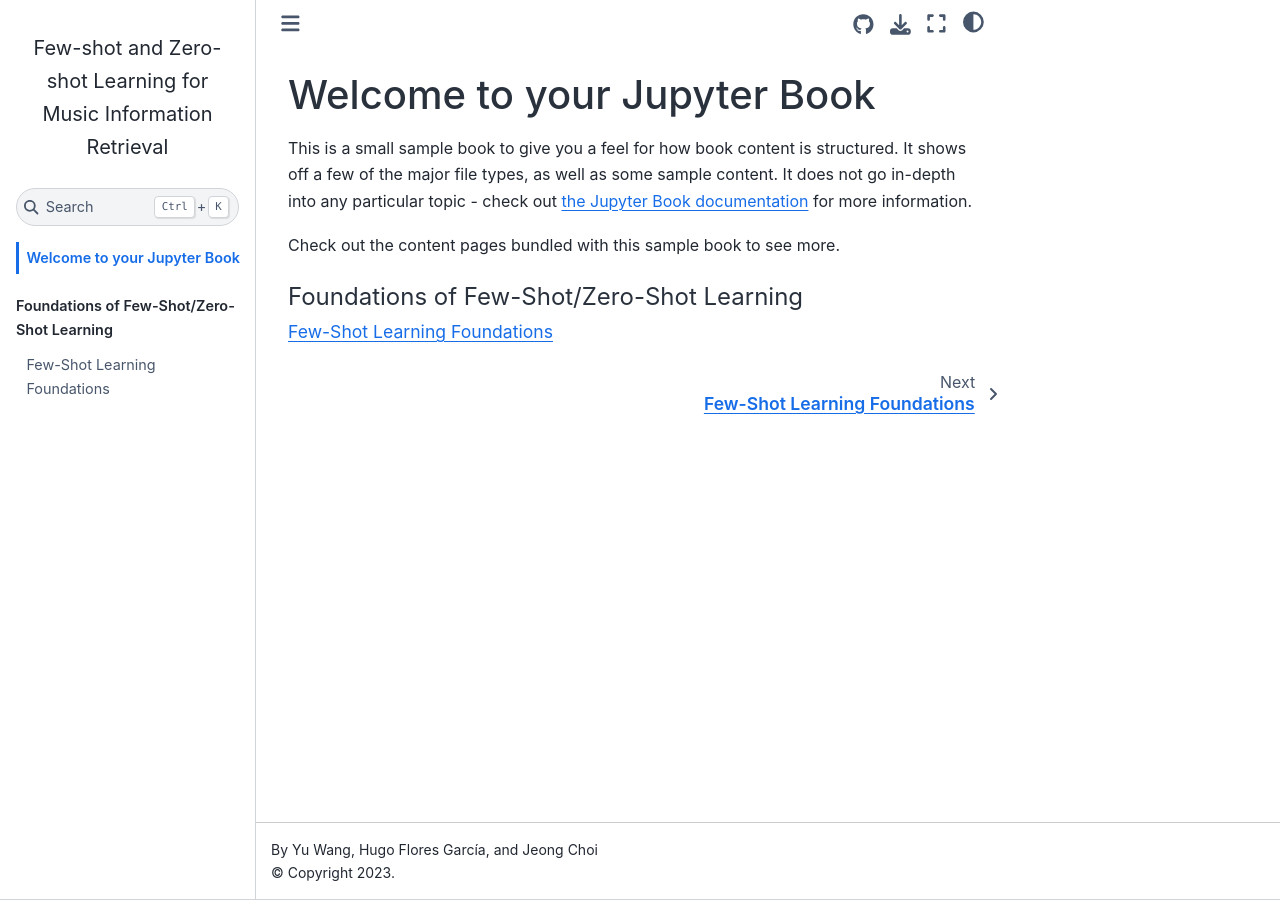
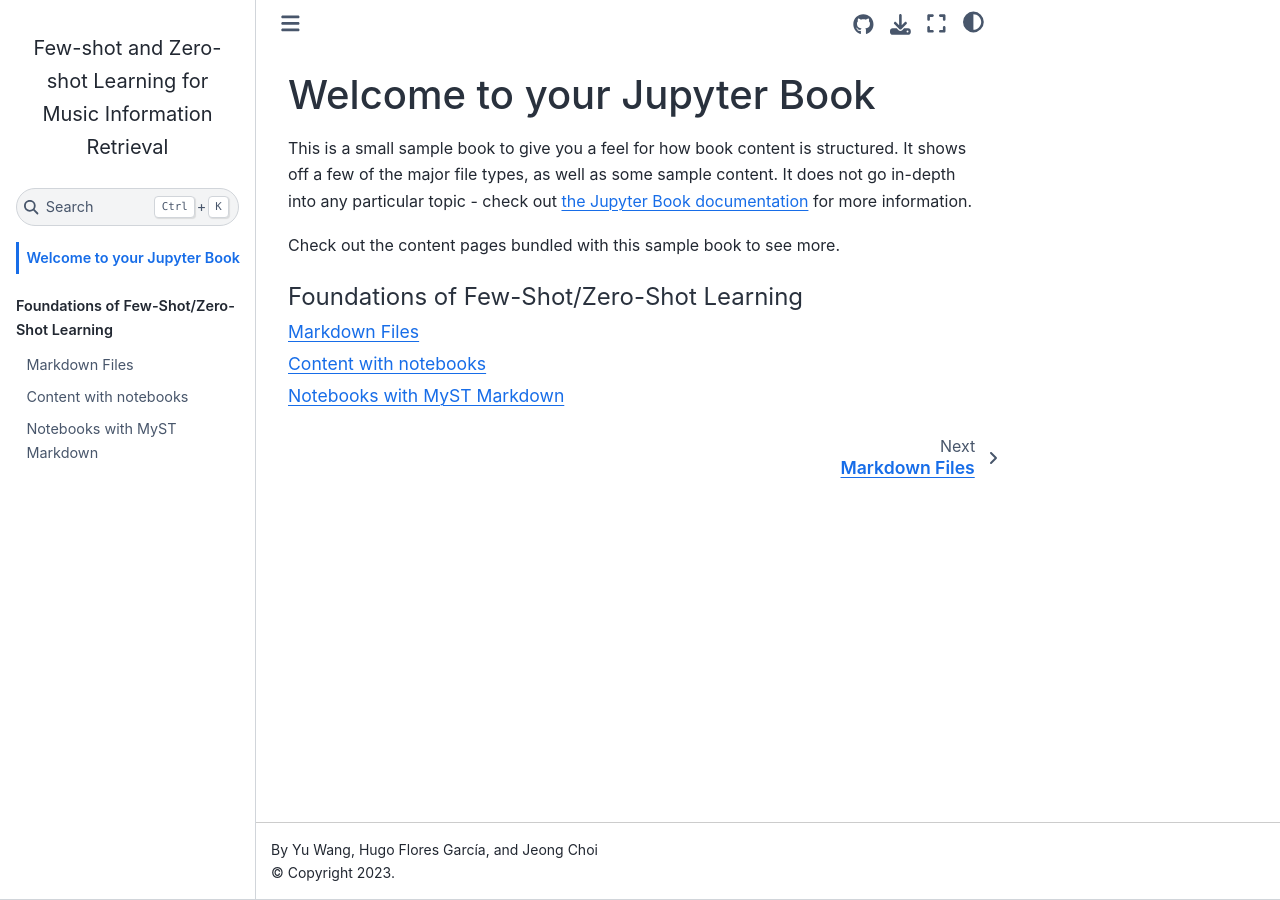
Before and after one commit to music-fsl-zsl/tutorial, a Jupyter Book: the page built from book/intro.md, in a window 1280 px wide. Built offline with Jupyter Book 1.0.4 settings and Sphinx 7.4.7 and the Sphinx Book theme 1.1.4, drawn with Linux system fonts in a browser that asks for light colours; some of the changed lines change nothing that is shown.

Commit message:
Revert "FSL Foundations Chapter"

````diff
--- a/book/_toc.yml
+++ b/book/_toc.yml
@@ -3,4 +3,6 @@
 options:
   caption: Foundations of Few-Shot/Zero-Shot Learning
 chapters:
-- file: foundations/foundations
+- file: foundations/markdown
+- file: foundations/notebooks
+- file: foundations/markdown-notebooks
--- a/book/foundations/foundations.md
+++ /dev/null
@@ -1,73 +0,0 @@
-# Few-Shot Learning Foundations
-
-It should come with no surprise that, like any other machine learning problem, data is at the core of few-shot learning problems. This chapter looks at the foundations of few-shot learning -- namely how we think about (and structure) our data, when trying to learn new things with very little data for novel, unseen classes.
-
-When solving traditional classification problems, we typically consider a closed set of classes. That is, we expect to see the same set of classes during inference as we did during training. Few-shot learning breaks that assumption, and instead expects that the classification model will encounter novel classes during inference, with one caveat: that there are a **few labeled examples** for each novel class at inference time.
-
-## Let's define the problem!
-
-Consider that we would like to classify between $C$ classes, and we have exactly $K$ labeled examples that for each of those classes.
-We say that few-shot models are trained to solve a $C$-way, $K$-Shot classification task.
-
-
-```{figure} ../assets/foundations/support-query.png
----
-name: support-query
----
-A few-shot learning problem splits data into two separate sets: the support set (the few labeled examples of novel data) and the query set (the data we want to label).
-```
-
-
-Few shot learning tasks divide the few labeled data we have and the many unlabeled data we would like to to label into two separate subsets: the **support set** and the **query set**.
-
-The small set of labeled examples we are given at inference time is the **support set**. The support set is small in size and contains a few ($K$) examples for each of the classes we would like to consider.
-
-Formally, we define the support set as a set of labeled training pairs $S = \{(x_1, y_1,), (x_2, y_2), ..., (x_N, y_N)\}$, where:
-
-- $x_i \in \mathbb{R}^D$ is a $D$-dimensional input vector.
-- $y_i \in \{1,...,C\}$ is the class label that corresponds to $x_i$.
-- $S_c$ refers to the set of examples with label $c$.
-- $N$ is the size of the support set, where $N = C \times K$.
-
-On the other hand, the query set contains all of the examples we would like to label, typically denoted as $Q$.
-
-### The goal
-
-The goal of few-shot learning algorithms is to learn a classification model $f_\theta$ that is able to generalize to $C$ previously unseen classes at inference time, with just a few examples  $K$ for each previously unseen class.
-
-## Meta Learning -- Learning to Learn
-
-In order for a classifier to be able to learn a novel class with only a few labeled examples, we can employ a technique known as **meta learning**, or learning to learn.
-
-```{note}
-Even though our goal in few shot learning is to be able to learn novel classes with very few labeled examples, we *still* require a sizable training dataset with thousands of examples. The idea is that we can *learn how to learn new classes* from this large training set, and then apply that knowledge to learn novel classes with very few labeled examples.
-```
-
-### Episodic Training
-
-In meta learning, we take our training dataset (as well as our evaluation dataset), and sample *episodes* from it. An episode is like a simulation of a few-shot learning scenario, typically with $C$ classes and $K$ labeled examples for each class -- similar to what we expect the model to be able to infer at inference time. Training a deep model by sampling few-shot learning episodes from a large training dataset is known as **episodic training**.
-% TODO: add citations here
-
-
-```{note}
-During episodic training, our model will see a completely new $K$-shot, $C$-way classification task at each step. To build a single episode, we must sample a completely new support set and query set during each training step.
-Practically, this means that, for each episode, we have to choose a subset of $C$ classes from our training dataset, and then sample $K$ labeled examples (for the support set) and $q$ examples (for the query set) for each class that we randomly sampled.
-```
-
-#### Evaluating a Few-Shot Model
-Validation and Evaluation during episodic training can be done in a similar fashion to training. We can build a series of episodes from our validation and evaluation datasets, and then evaluate the model on each episode using standard classifcation metrics, like [idunnolistsomemetricsreferencehere].
-% TODO (add reference to metrics above)
-
-```{note}
-Because our goal in few-shot learning is to be able to learn *new, unseen* classes, we want to make sure that the classes present in the training set and do **not** overlap with the classes used for validation and evaluation. This means that we must create train/validation/test splits differently than we would for a traditional supervised learning problem, where we would expect to see the same classes in the training, validation and evaluation sets.
-```
-
-% TODO: improve this figure
-```{figure} ../assets/foundations/episodic-training.png
----
-name: episodic-training
----
-Episodic training is an efficient way of leveraging a large training dataset to train a few-shot learning model. **TODO**: improve this figure.
-```
-
-We've now covered the basic foundations of few-shot learning. In the next chapter, we'll look at some of the most common approaches to few-shot learning, namely **metric**-based, **model**-based, and **optimization**-based approaches.
--- /dev/null
+++ b/book/foundations/markdown-notebooks.md
@@ -0,0 +1,54 @@
+---
+jupytext:
+  cell_metadata_filter: -all
+  formats: md:myst
+  text_representation:
+    extension: .md
+    format_name: myst
+    format_version: 0.13
+    jupytext_version: 1.11.5
+kernelspec:
+  display_name: Python 3
+  language: python
+  name: python3
+---
+
+# Notebooks with MyST Markdown
+
+Jupyter Book also lets you write text-based notebooks using MyST Markdown.
+See [the Notebooks with MyST Markdown documentation](https://jupyterbook.org/file-types/myst-notebooks.html) for more detailed instructions.
+This page shows off a notebook written in MyST Markdown.
+
+## An example cell
+
+With MyST Markdown, you can define code cells with a directive like so:
+
+```{code-cell}
+print(2 + 2)
+```
+
+When your book is built, the contents of any `{code-cell}` blocks will be
+executed with your default Jupyter kernel, and their outputs will be displayed
+in-line with the rest of your content.
+
+```{seealso}
+Jupyter Book uses [Jupytext](https://jupytext.readthedocs.io/en/latest/) to convert text-based files to notebooks, and can support [many other text-based notebook files](https://jupyterbook.org/file-types/jupytext.html).
+```
+
+## Create a notebook with MyST Markdown
+
+MyST Markdown notebooks are defined by two things:
+
+1. YAML metadata that is needed to understand if / how it should convert text files to notebooks (including information about the kernel needed).
+   See the YAML at the top of this page for example.
+2. The presence of `{code-cell}` directives, which will be executed with your book.
+
+That's all that is needed to get started!
+
+## Quickly add YAML metadata for MyST Notebooks
+
+If you have a markdown file and you'd like to quickly add YAML metadata to it, so that Jupyter Book will treat it as a MyST Markdown Notebook, run the following command:
+
+```
+jupyter-book myst init path/to/markdownfile.md
+```
--- /dev/null
+++ b/book/foundations/markdown.md
@@ -0,0 +1,55 @@
+# Markdown Files
+
+Whether you write your book's content in Jupyter Notebooks (`.ipynb`) or
+in regular markdown files (`.md`), you'll write in the same flavor of markdown
+called **MyST Markdown**.
+This is a simple file to help you get started and show off some syntax.
+
+## What is MyST?
+
+MyST stands for "Markedly Structured Text". It
+is a slight variation on a flavor of markdown called "CommonMark" markdown,
+with small syntax extensions to allow you to write **roles** and **directives**
+in the Sphinx ecosystem.
+
+For more about MyST, see [the MyST Markdown Overview](https://jupyterbook.org/content/myst.html).
+
+## Sample Roles and Directives
+
+Roles and directives are two of the most powerful tools in Jupyter Book. They
+are kind of like functions, but written in a markup language. They both
+serve a similar purpose, but **roles are written in one line**, whereas
+**directives span many lines**. They both accept different kinds of inputs,
+and what they do with those inputs depends on the specific role or directive
+that is being called.
+
+Here is a "note" directive:
+
+```{note}
+Here is a note
+```
+
+It will be rendered in a special box when you build your book.
+
+Here is an inline directive to refer to a document: {doc}`markdown-notebooks`.
+
+
+## Citations
+
+You can also cite references that are stored in a `bibtex` file. For example,
+the following syntax: `` {cite}`holdgraf_evidence_2014` `` will render like
+this: {cite}`holdgraf_evidence_2014`.
+
+Moreover, you can insert a bibliography into your page with this syntax:
+The `{bibliography}` directive must be used for all the `{cite}` roles to
+render properly.
+For example, if the references for your book are stored in `references.bib`,
+then the bibliography is inserted with:
+
+```{bibliography}
+```
+
+## Learn more
+
+This is just a simple starter to get you started.
+You can learn a lot more at [jupyterbook.org](https://jupyterbook.org).
````
Also changed, not shown: book/assets/foundations/episodic-training.png (deleted), book/assets/foundations/support-query.png (deleted), book/foundations/notebooks.ipynb (added).
